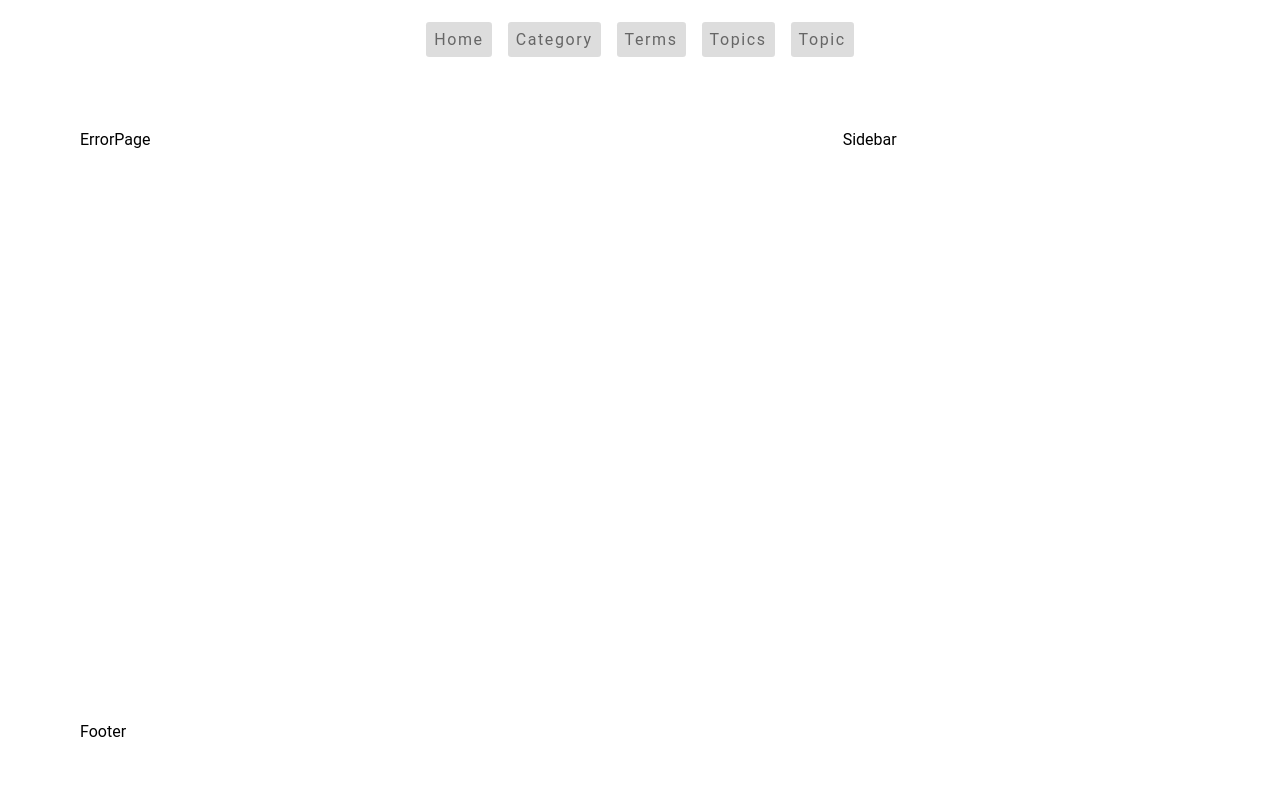
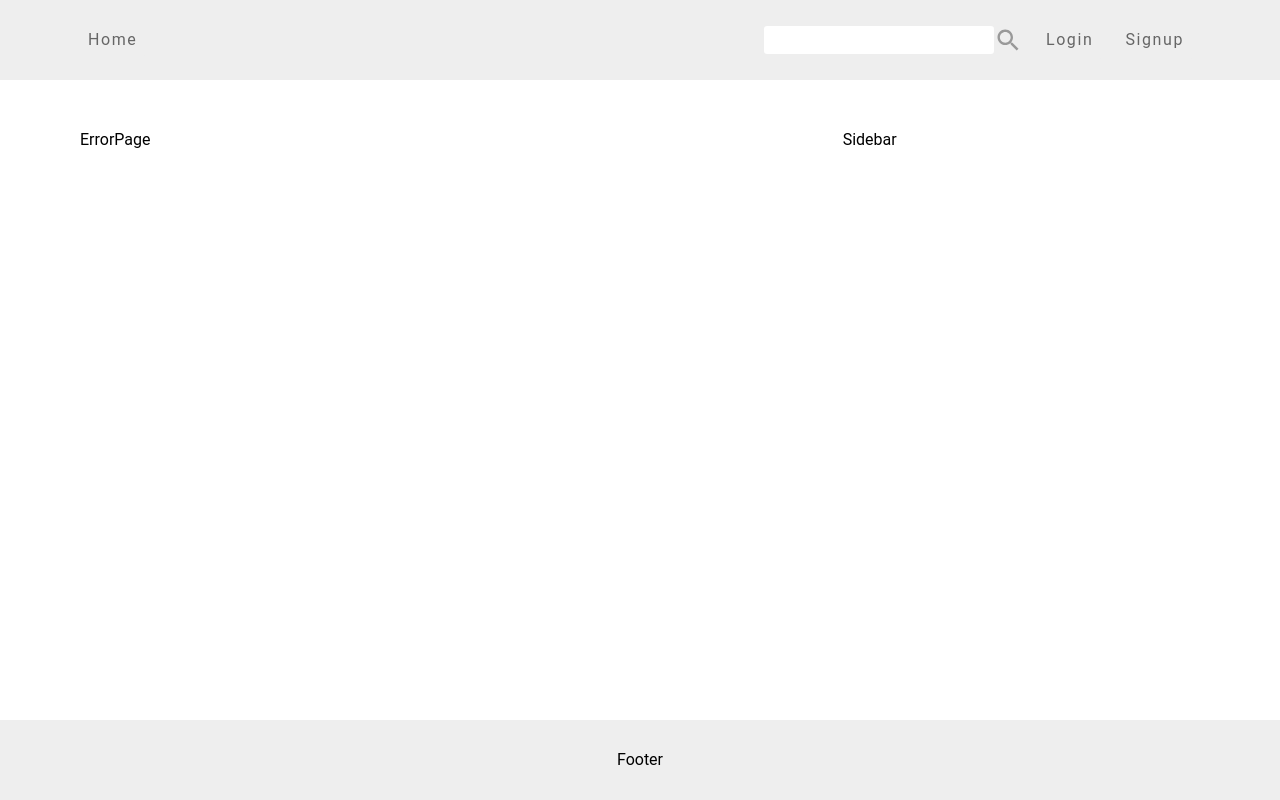
Before and after one commit to oley-projects/nodejs-forum-frontend, a React (Create React App) app: page /error in a window 1280 px wide. Built offline with nearby package versions, Linux system fonts and the light colour scheme.

Commit message:
navbar landing, mobile view

```diff
--- a/package.json
+++ b/package.json
@@ -3,6 +3,7 @@
   "version": "0.1.0",
   "private": true,
   "dependencies": {
+    "@heroicons/react": "^2.0.16",
     "@testing-library/jest-dom": "^5.16.5",
     "@testing-library/react": "^13.4.0",
     "@testing-library/user-event": "^13.5.0",
--- a/src/GlobalStyle.ts
+++ b/src/GlobalStyle.ts
@@ -7,7 +7,8 @@ const GlobalStyle = createGlobalStyle`
     --color-secondary: #aaa;
     --color-white: #fff;
     --color-black: #333;
-    --color-white-background: #ddd;
+    --color-ligth-background: #ddd;
+    --color-white-background: #eee;
     --color-dark-background: #999;
     --transition: all 0.3s ease;
     --spacing: 0.1rem;
@@ -19,26 +20,53 @@ const GlobalStyle = createGlobalStyle`
       padding: 0;
       outline:0;
       box-sizing: border-box;
-      // font-family: 'Roboto', sans-serif;
+      /* font-family: 'Roboto', sans-serif; */
   }
-  body {
+  body, button, input {
     font-family: 'Roboto', sans-serif;
     background: var(--color-white);
     line-height: 1.5;
     font-size: 1rem;
+  }
+  button {
+    line-height: 0;
   }
   ul {
     list-style-type: none;
   }
   a {
     text-decoration: none;
+    border: none;
     color: var(--color-primary);
     background: var(--color-white-background);
     border-radius: var(--radius);
     transition: var(--transition);
-    &:hover{
+    text-transform: capitalize;
+    letter-spacing: var(--spacing);
+    padding: 0.5rem;
+    &:hover {
       color: var(--color-white-background);
       background: var(--color-dark-background);
+    }
+  }
+  button {
+    border: none;
+    background: none;
+    color: var(--color-dark-background);
+    cursor: pointer;
+    transition: var(--transition);
+    &:hover {
+      color: var(--color-primary);
+    }
+  }
+  input {
+    padding: 0.1rem 0.3rem;
+    border: none;
+    border-radius: var(--radius);
+    transition: var(--transition);
+    box-shadow: 0 0 0.1rem rgba(0, 0, 0, 0);
+    &:focus, &:active {
+      box-shadow: 0 0 0.15rem rgba(0, 0, 0, 0.4);
     }
   }
   hr {
@@ -80,6 +108,7 @@ const GlobalStyle = createGlobalStyle`
   }
   header, footer {
     padding: 0 2rem;
+    background: var(--color-white-background);
   }
 
   .container {
@@ -88,6 +117,11 @@ const GlobalStyle = createGlobalStyle`
     display: grid;
     grid-template-columns: 1fr;
     grid-row-gap: 2rem;
+  }
+  .centered {
+    display: flex;
+    align-items: center;
+    justify-content: center;
   }
   .page-100 {
     min-height: calc(100vh - 10rem);
--- a/src/components/Footer.tsx
+++ b/src/components/Footer.tsx
@@ -1,4 +1,11 @@
+import styled from 'styled-components';
+
 const Footer = () => {
-  return <footer>Footer</footer>;
+  return <WrapFooter className='centered'>Footer</WrapFooter>;
 };
+
+const WrapFooter = styled.footer`
+  height: 5rem;
+`;
+
 export default Footer;
--- a/src/components/Navbar.tsx
+++ b/src/components/Navbar.tsx
@@ -1,19 +1,34 @@
 import { Link } from 'react-router-dom';
 import styled from 'styled-components';
-import { links } from '../utils/constants';
+import { IoMdSearch } from 'react-icons/io';
+import { FaBars } from 'react-icons/fa';
 
 const Navbar = () => {
   return (
     <WrappedNav>
+      <div className='nav-header'>
+        <button>
+          <Link to='/'>home</Link>
+        </button>
+      </div>
+      <div className='nav-toggle'>
+        <button className='nav-toggle'>
+          <FaBars size={'1.75rem'} />
+        </button>
+      </div>
       <ul className='nav-links'>
-        {links.map((link) => {
-          const { id, text, url } = link;
-          return (
-            <li key={id}>
-              <Link to={url}>{text}</Link>
-            </li>
-          );
-        })}
+        <li>
+          <input type='text' />
+          <button>
+            <IoMdSearch size={'1.75rem'} />
+          </button>
+        </li>
+        <li>
+          <Link to='#'>login</Link>
+        </li>
+        <li>
+          <Link to='#'>signup</Link>
+        </li>
       </ul>
     </WrappedNav>
   );
@@ -26,20 +41,23 @@ const WrappedNav = styled.header`
   right: 0;
   height: 5rem;
   display: flex;
+  justify-content: space-between;
   align-items: center;
-  justify-content: center;
+  .nav-links {
+    display: none;
+  }
 
   @media (min-width: 960px) {
+    .nav-toggle {
+      display: none;
+    }
     .nav-links {
       display: flex;
       justify-content: center;
       li {
         margin: 0 0.5rem;
-      }
-      a {
-        text-transform: capitalize;
-        letter-spacing: var(--spacing);
-        padding: 0.5rem;
+        display: flex;
+        align-items: center;
       }
     }
   }
--- a/src/utils/constants.ts
+++ /dev/null
@@ -1,27 +0,0 @@
-export const links = [
-  {
-    id: 1,
-    text: 'home',
-    url: '/',
-  },
-  {
-    id: 2,
-    text: 'category',
-    url: '/category',
-  },
-  {
-    id: 3,
-    text: 'terms',
-    url: '/terms',
-  },
-  {
-    id: 4,
-    text: 'topics',
-    url: '/topics',
-  },
-  {
-    id: 5,
-    text: 'topic',
-    url: '/topics/1',
-  },
-];
```
